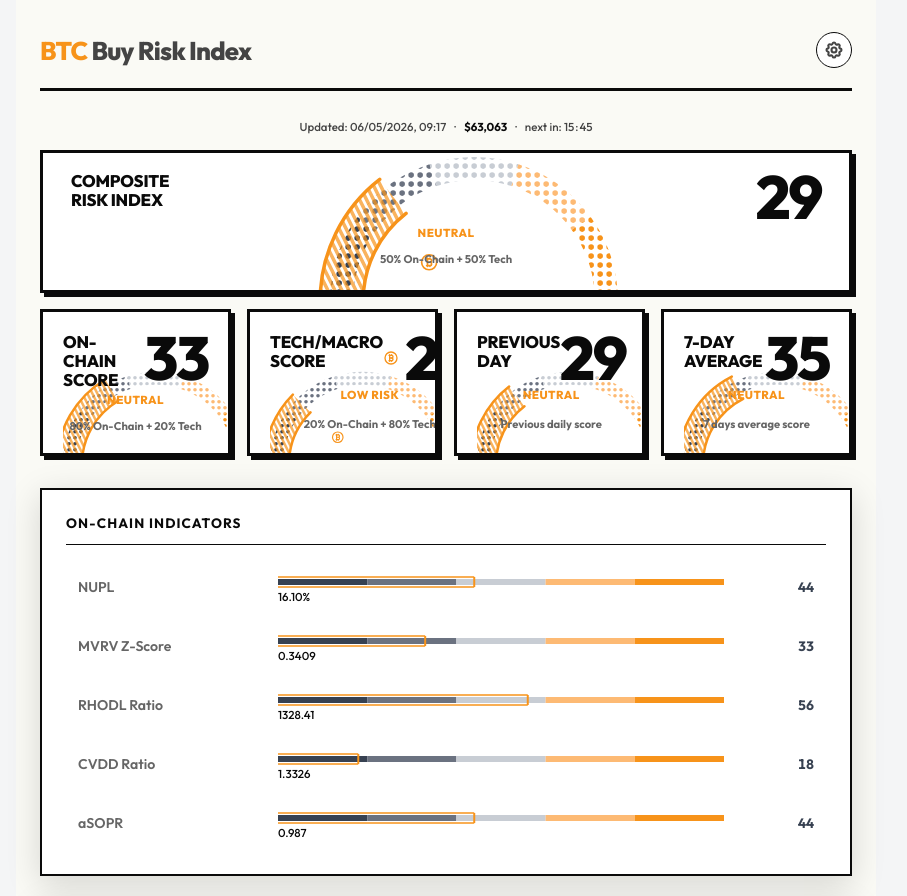
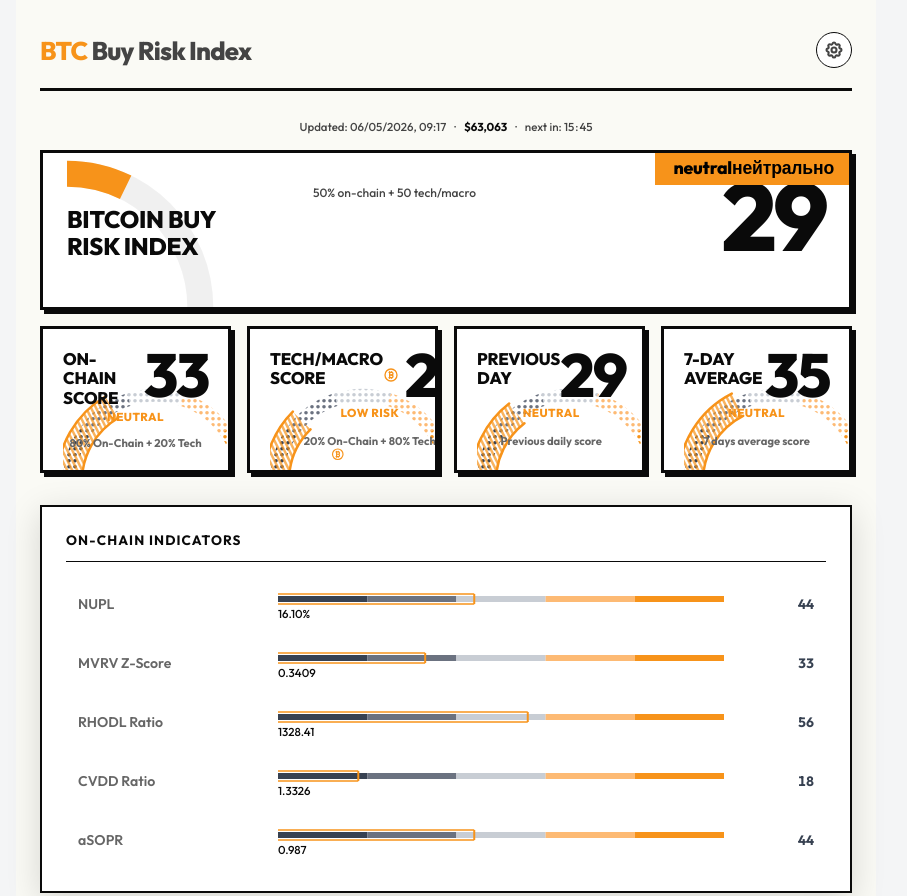
Before and after one commit to heavymetalmax/BitcoinScore, a plain HTML site: page web/neo.html in a window 1280 px wide. Shown: the top 896 px of the page, without its empty margins (194-1101 px from the left). Drawn offline with Linux system fonts and the light colour scheme.

Commit message:
feat(neo): hero card \u2014 quarter-circle gauge bottom-left, status badge top-right, neobrutalist layout

```diff
--- a/web/neo.html
+++ b/web/neo.html
@@ -360,13 +360,97 @@
     }
     html.style-modern .score-box.main {
       border-radius: 0;
-      padding-top: 18px;   /* balance card-top -> heading with heading -> arc */
+      padding: 20px 24px 20px 24px;
+      min-height: 160px;
+      /* Hero card special layout: label+score in a row, gauge bottom-left */
+      display: grid !important;
+      grid-template-columns: 1fr auto;
+      grid-template-rows: auto auto 1fr;
+      align-items: start;
+      overflow: hidden;
+      position: relative;
     }
     html.style-modern .main-back {
       padding-top: 18px;
     }
     html.style-modern .zone-gauge-row {
       margin-top: -12px;
+    }
+
+    /* Hero card: s-sub top-left small */
+    html.style-modern .score-box.main > .s-sub {
+      grid-column: 1;
+      grid-row: 1;
+      font-size: 0.75rem;
+      font-weight: 500;
+      color: var(--text-mute);
+      margin-bottom: 6px;
+      text-transform: none;
+      letter-spacing: 0;
+    }
+    /* Hero card: s-label large title, left column row 2 */
+    html.style-modern .score-box.main > .s-label {
+      grid-column: 1;
+      grid-row: 2;
+      font-size: 1.5rem;
+      line-height: 1.1;
+      align-self: center;
+      margin-bottom: 0;
+    }
+    /* Hero card: value container right column, spans rows 1-2 */
+    html.style-modern .score-box.main > .sub-card-value-container {
+      grid-column: 2;
+      grid-row: 1 / 3;
+      align-self: center;
+    }
+    html.style-modern .score-box.main > .sub-card-value-container .s-value {
+      font-size: 6rem;
+      font-weight: 900;
+      line-height: 0.9;
+      letter-spacing: -0.04em;
+    }
+    /* Hero gauge: absolute, bottom-left quarter-circle */
+    html.style-modern .score-box.main > .modern-sub-gauge-wrap {
+      position: absolute !important;
+      inset: auto !important;
+      bottom: 0 !important;
+      left: 0 !important;
+      width: 55% !important;
+      height: 100% !important;
+      display: flex !important;
+      align-items: flex-end !important;
+      justify-content: flex-start !important;
+      pointer-events: none;
+      z-index: 0;
+      margin-top: 0;
+    }
+    /* Hide sub-gauge-status and bar-wrap in main hero */
+    html.style-modern .score-box.main > .sub-gauge-status,
+    html.style-modern .score-box.main > .bar-wrap {
+      display: none !important;
+    }
+    /* Status badge — absolute top-right, overlapping border */
+    .neo-status-badge {
+      display: none;
+    }
+    html.style-modern .score-box.main .neo-status-badge {
+      display: block;
+      position: absolute;
+      top: -3px;
+      right: -3px;
+      background: #f7931a;
+      color: #000;
+      font-weight: 900;
+      font-size: 1.1rem;
+      text-transform: lowercase;
+      padding: 6px 18px;
+      letter-spacing: -0.01em;
+      z-index: 10;
+      font-family: 'Outfit', sans-serif;
+    }
+    html.style-modern.theme-dark .score-box.main .neo-status-badge {
+      background: #f7931a;
+      color: #000;
     }
 
     /* Modern sub-card gauge layout */
@@ -377,7 +461,7 @@
     }
     html.style-modern .modern-sub-gauge-wrap {
       display: flex;
-      margin-top: -12px;   /* pull the arc up under the heading (kills the empty gap) */
+      margin-top: -12px;
     }
     /* Modern sub-cards: tighten the heading -> arc gap */
     html.style-modern .score-box .s-label {
@@ -1784,22 +1868,28 @@
           <canvas id="zone-gauge-canvas"></canvas>
         </div>
         <!-- Visible content -->
+        <!-- Status badge overlaps top-right border -->
+        <div class="neo-status-badge" id="neo-hero-status">—</div>
+        <!-- Sub text top-left small -->
+        <div class="s-sub">
+          <span class="en">50% on-chain + 50 tech/macro</span>
+          <span class="ua">50% ончейн + 50 тех/макро</span>
+        </div>
+        <!-- Title -->
         <div class="s-label">
-          <span class="en">Composite<br>Risk Index</span>
+          <span class="en">Bitcoin Buy<br>Risk Index</span>
           <span class="ua">Індекс ризику<br>Bitcoin</span>
         </div>
+        <!-- Big score right -->
         <div class="sub-card-value-container">
           <div class="s-value" id="s-final-neo">—</div>
         </div>
+        <!-- Quarter-circle gauge bottom-left -->
         <div class="modern-sub-gauge-wrap">
           <canvas id="gauge-final-neo" class="modern-sub-gauge-canvas"></canvas>
         </div>
         <div class="sub-gauge-status" id="final-neo-status">—</div>
         <div class="bar-wrap"><div class="bar-fill" id="b-final-neo" style="width:0%"></div></div>
-        <div class="s-sub">
-          <span class="en">50% On-Chain + 50% Tech</span>
-          <span class="ua">50% Ончейн + 50% Тех</span>
-        </div>
       </div>
 
       <!-- Subscore Cards -->
@@ -2517,6 +2607,54 @@
       }
     }
 
+    // Quarter-circle gauge for the hero card — fills bottom-left corner
+    function drawHeroGauge(canvas, value) {
+      if (!canvas || value == null) return;
+      const isDark = !document.documentElement.classList.contains('theme-light');
+      const dpr  = window.devicePixelRatio || 1;
+      const wrap = canvas.parentElement;
+      const W    = wrap ? wrap.clientWidth  : 200;
+      const H    = wrap ? wrap.clientHeight : 200;
+
+      canvas.width  = W * dpr;
+      canvas.height = H * dpr;
+      canvas.style.width  = W + 'px';
+      canvas.style.height = H + 'px';
+
+      const ctx = canvas.getContext('2d');
+      ctx.scale(dpr, dpr);
+
+      // Quarter circle: center at bottom-left corner of the wrap
+      const cx = 0;
+      const cy = H;
+      const R_out = Math.min(W * 0.95, H * 0.95);
+      const ringW = Math.round(R_out * 0.18);
+      const R_in  = R_out - ringW;
+
+      // Arc goes from 270° (top) to 0° (right) = quarter circle
+      const startAngle = -Math.PI / 2;  // top (12 o'clock)
+      const endAngle   = 0;             // right (3 o'clock)
+      const valueAngle = startAngle + (value / 100) * (endAngle - startAngle);
+
+      // Background track (dim)
+      ctx.beginPath();
+      ctx.arc(cx, cy, R_out, startAngle, endAngle, false);
+      ctx.arc(cx, cy, R_in,  endAngle, startAngle, true);
+      ctx.closePath();
+      ctx.fillStyle = isDark ? 'rgba(255,255,255,0.06)' : 'rgba(0,0,0,0.06)';
+      ctx.fill();
+
+      // Filled arc (orange, value portion)
+      if (value > 0) {
+        ctx.beginPath();
+        ctx.arc(cx, cy, R_out, startAngle, valueAngle, false);
+        ctx.arc(cx, cy, R_in,  valueAngle, startAngle, true);
+        ctx.closePath();
+        ctx.fillStyle = '#f7931a';
+        ctx.fill();
+      }
+    }
+
     function redrawAllModernGauges() {
       const style = 'modern';
       const isModern = style === 'modern';
@@ -2588,7 +2726,13 @@
         const ocWarn   = document.getElementById('oc-warn');
         const techWarn = document.getElementById('tech-warn');
         const tac = window._tacticalSignal || null;
-        drawModernGauge(document.getElementById('gauge-final-neo'),       v.final,     false, false, tac);
+        drawHeroGauge(document.getElementById('gauge-final-neo'), v.final);
+        // Update neo status badge
+        const neoBadge = document.getElementById('neo-hero-status');
+        if (neoBadge && v.final != null) {
+          const statusEl = document.getElementById('final-neo-status');
+          neoBadge.textContent = statusEl ? statusEl.textContent : String(Math.round(v.final));
+        }
         drawModernGauge(document.getElementById('gauge-oc'),             v.onchain,   true,  ocWarn   && ocWarn.style.display   !== 'none');
         drawModernGauge(document.getElementById('gauge-tech'),           v.tech,      true,  techWarn && techWarn.style.display !== 'none', tac);
         drawModernGauge(document.getElementById('gauge-yesterday'),      v.yesterday, true,  false);
```
